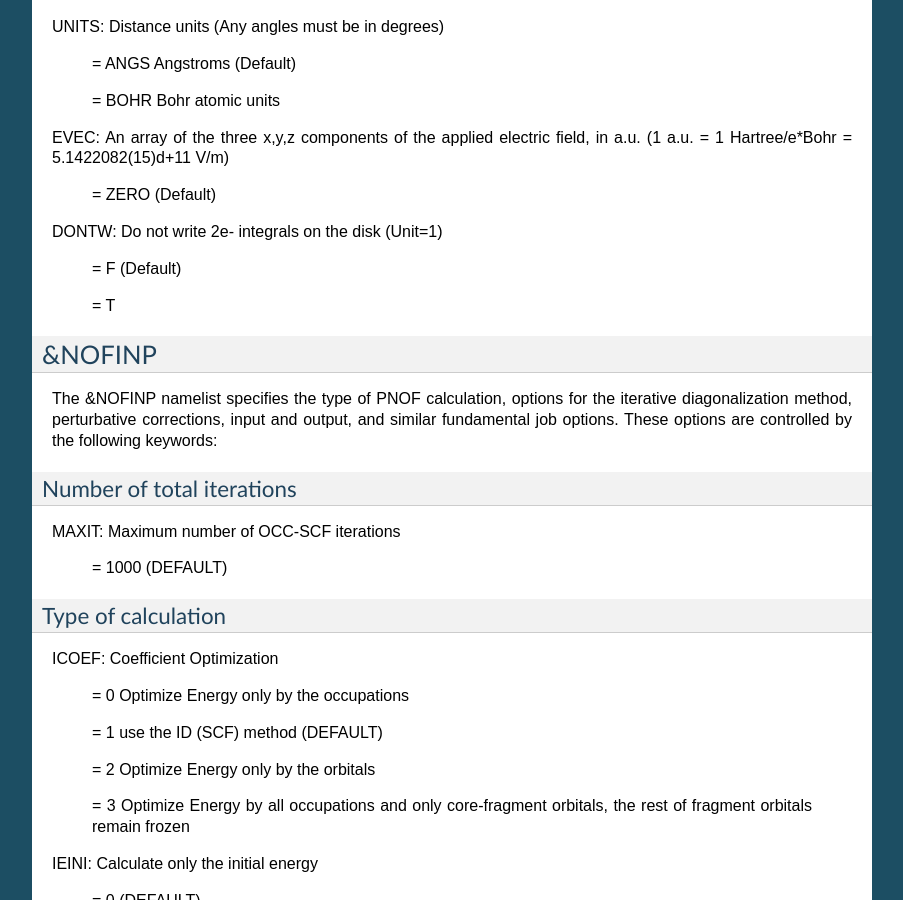
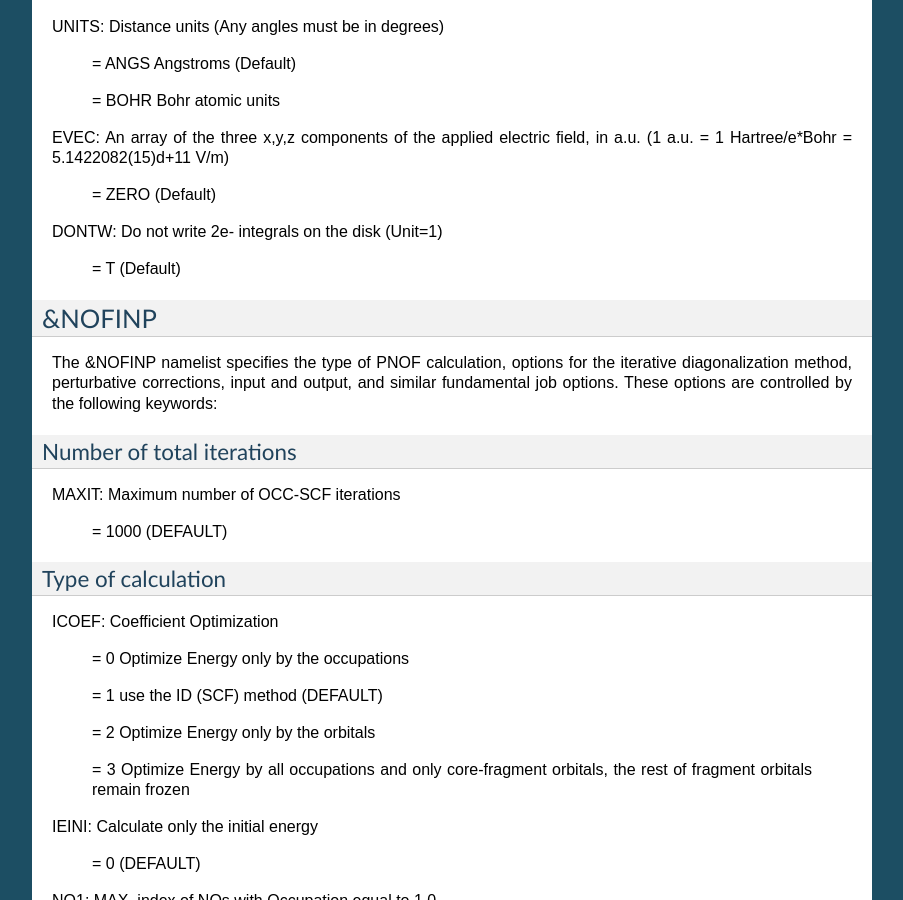
Before and after one commit to DoNOF/DoNOF-Documentation, a Sphinx documentation site: the page built from docs/input.rst, in a window 1280 px wide and 900 px high, scrolled down 976 px. Shown: the whole window, without its empty margins (198-1101 px from the left). Built offline with Sphinx 7.4.7, drawn with Linux system fonts in a browser that asks for light colours.

```diff
--- a/docs/input.rst
+++ b/docs/input.rst
@@ -58,9 +58,7 @@ EVEC:      An array of the three x,y,z components of the applied electric field,
 
 DONTW:     Do not write 2e- integrals on the disk (Unit=1)
 
-    = F      (Default)
-
-    = T
+    = T      (Default)
 
 *******
 &NOFINP
```
